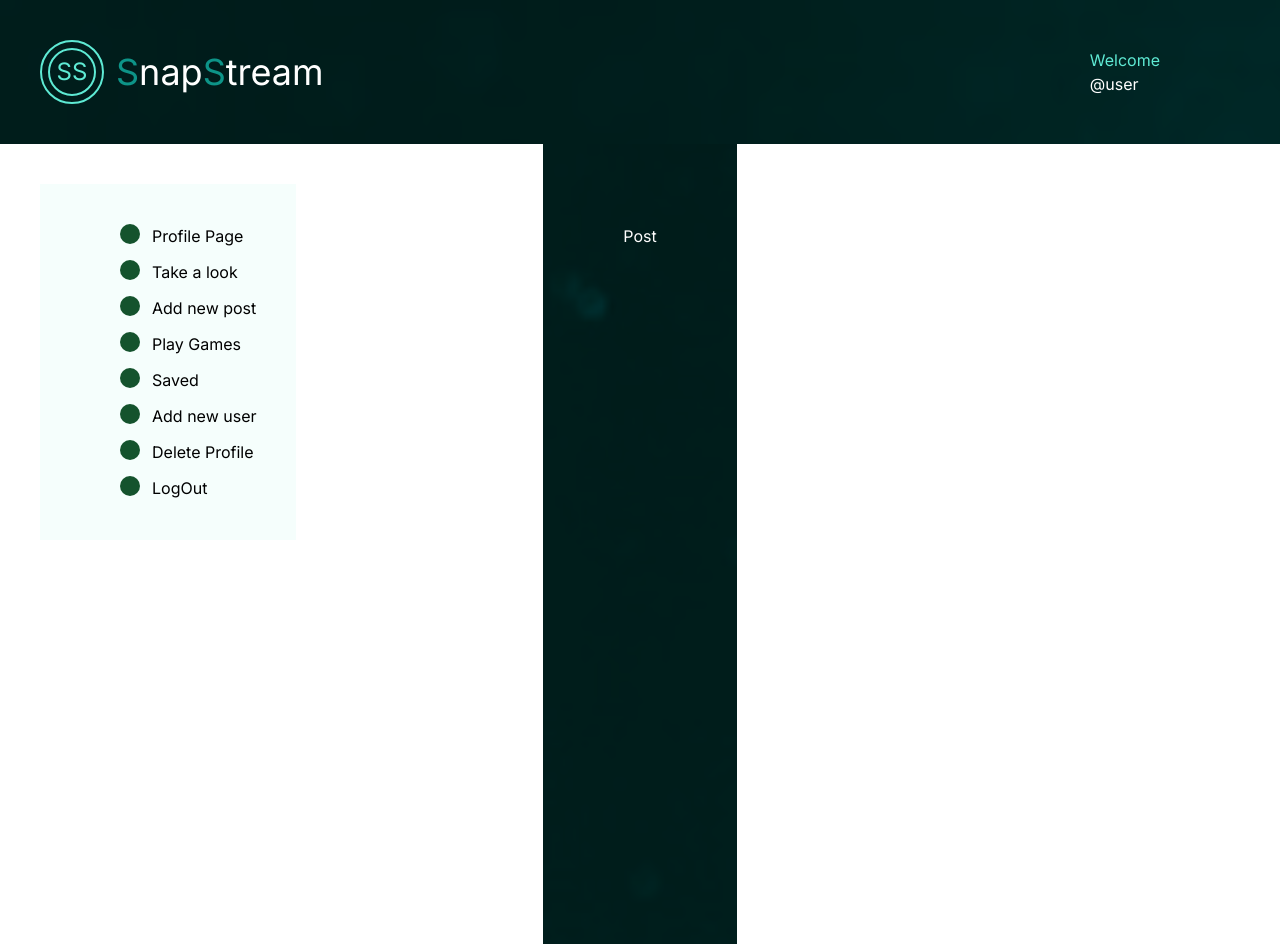
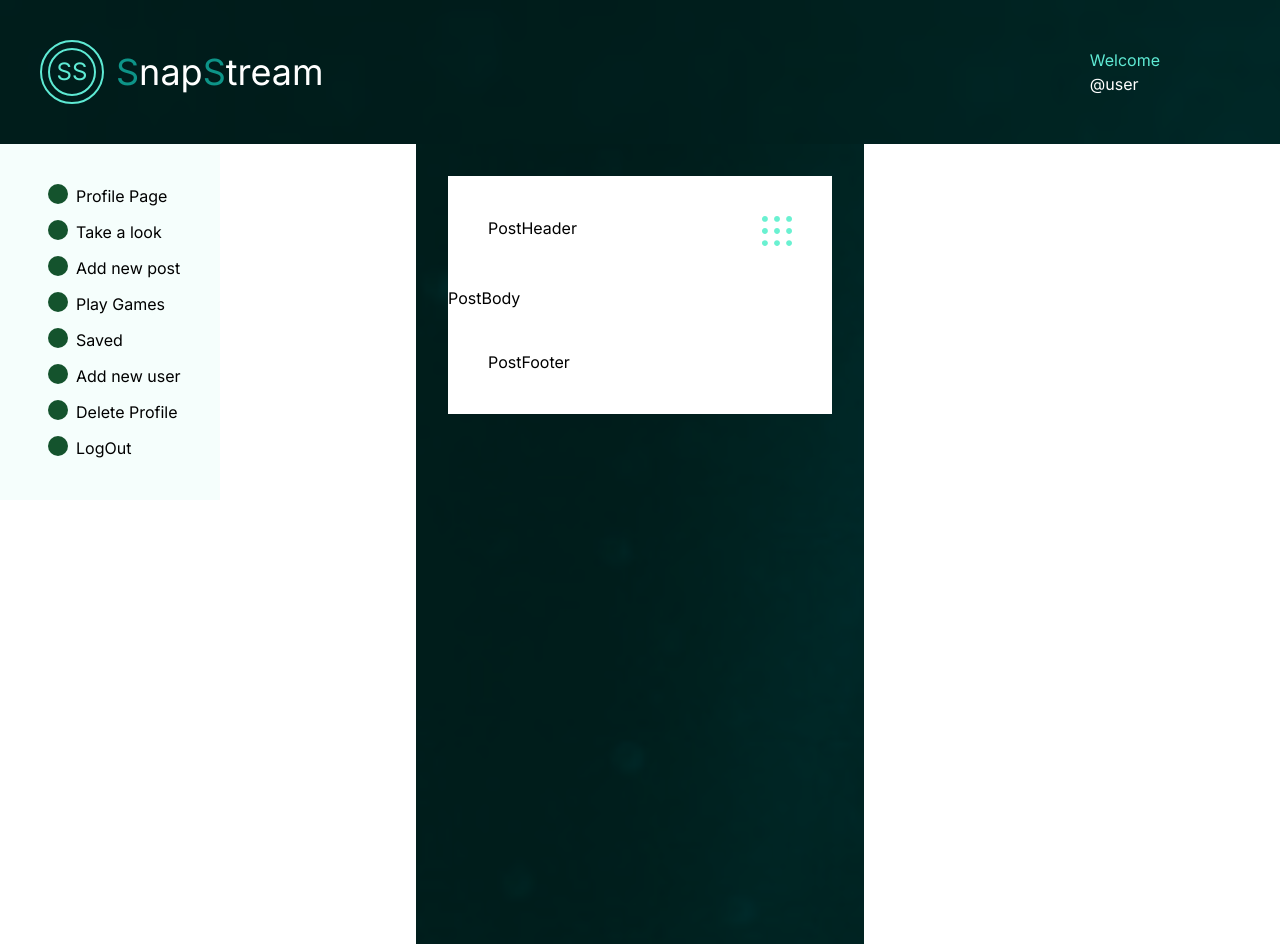
Before and after one commit to AnitaGulacsi/SnapSteam, a Next.js app: page /social-feed in a window 1280 px wide. Built offline with nearby package versions, Linux system fonts and the light colour scheme.

Commit message:
create PostCard component

```diff
--- a/app/social-feed/page.tsx
+++ b/app/social-feed/page.tsx
@@ -2,6 +2,7 @@
 import { useState } from "react";
 import { ActionsMenu } from "../ui/components/actions-menu/ActionsMenu";
 import { Navbar } from "../ui/components/navbar/Navbar";
+import { PostCard } from "../ui/components/post-card/PostCard";
 
 export default function Page() {
   const [openMenu, setOpenMenu] = useState(false);
@@ -16,7 +17,7 @@ export default function Page() {
         <p className="text-teal-300">Welcome</p>
         <p className="text-white">@user</p>
       </Navbar>
-      <div className="absolute m-10 hidden md:flex">
+      <div className="absolute hidden md:flex">
         <ActionsMenu />
       </div>
       {openMenu && (
@@ -25,7 +26,9 @@ export default function Page() {
         </div>
       )}
       <div className="flex justify-center h-screen">
-        <div className="bg-green text-white p-20">Post</div>
+        <div className="bg-green p-8">
+          <PostCard />
+        </div>
       </div>
     </main>
   );
--- /dev/null
+++ b/app/ui/atom/Menu.tsx
@@ -0,0 +1,17 @@
+import { FC } from "react";
+import Image from "next/image";
+import menu from "@/public/icon/menu.svg";
+
+interface MenuProp {
+  onClick?: () => void;
+  className?: string;
+}
+
+export const Menu: FC<MenuProp> = ({ onClick, className }) => (
+  <button
+    className={`flex item-center justify-center ${className}`}
+    onClick={onClick}
+  >
+    <Image src={menu} width={30} height={10} alt={"menu"} />
+  </button>
+);
--- a/app/ui/components/actions-menu/ActionItem.tsx
+++ b/app/ui/components/actions-menu/ActionItem.tsx
@@ -5,7 +5,7 @@ interface ActionItemProps {
 }
 
 export const ActionItem: FC<ActionItemProps> = ({ children }) => (
-  <div className="flex gap-3 ml-10 cursor-pointer hover:underline">
+  <div className="flex gap-2 md:ml-2 cursor-pointer hover:underline">
     <div className="w-5 h-5 bg-green-900 rounded-xl" />
     <p>{children}</p>
   </div>
--- a/app/ui/components/actions-menu/ActionsMenu.tsx
+++ b/app/ui/components/actions-menu/ActionsMenu.tsx
@@ -2,7 +2,7 @@ import { ActionItem } from "./ActionItem";
 
 export const ActionsMenu = () => {
   return (
-    <div className="bg-teal-100 bg-opacity-20 p-10">
+    <div className="bg-teal-100 bg-opacity-20 p-5 md:pt-10 md:pl-0 lg:p-10">
       <div className="flex flex-col gap-3">
         <ActionItem>Profile Page</ActionItem>
         <ActionItem>Take a look</ActionItem>
--- a/app/ui/components/navbar/Navbar.tsx
+++ b/app/ui/components/navbar/Navbar.tsx
@@ -1,8 +1,7 @@
 import { FC } from "react";
 import { Logo } from "../logo/Logo";
 import { AppName } from "../logo/AppName";
-import Image from "next/image";
-import menu from "@/public/icon/menu.svg";
+import { Menu } from "../../atom/Menu";
 
 interface NavbarProps {
   children?: React.ReactNode;
@@ -18,12 +17,7 @@ export const Navbar: FC<NavbarProps> = ({ children, onClick }) => (
           <AppName />
         </div>
       </div>
-      <button
-        className="md:hidden flex item-center justify-center"
-        onClick={onClick}
-      >
-        <Image src={menu} width={30} height={10} alt={"menu"} />
-      </button>
+      <Menu onClick={onClick} className="md:hidden" />
     </div>
     <div className="flex justify-center">
       <div className="flex flex-col justify-center mr-20">{children}</div>
--- /dev/null
+++ b/app/ui/components/post-card/PostCard.tsx
@@ -0,0 +1,13 @@
+import { PostBody } from "./post-body/PostBody";
+import { PostFooter } from "./post-footer/PostFooter";
+import { PostHeader } from "./post-header/PostHeader";
+
+export const PostCard = () => {
+  return (
+    <div className="w-96 bg-white">
+      <PostHeader />
+      <PostBody />
+      <PostFooter />
+    </div>
+  );
+};
--- /dev/null
+++ b/app/ui/components/post-card/post-body/PostBody.tsx
@@ -0,0 +1,3 @@
+export const PostBody = () => {
+  return <div>PostBody</div>;
+};
--- /dev/null
+++ b/app/ui/components/post-card/post-footer/PostFooter.tsx
@@ -0,0 +1,3 @@
+export const PostFooter = () => {
+  return <div className="p-10">PostFooter</div>;
+};
--- /dev/null
+++ b/app/ui/components/post-card/post-header/PostHeader.tsx
@@ -0,0 +1,12 @@
+import { Menu } from "@/app/ui/atom/Menu";
+
+export const PostHeader = () => {
+  return (
+    <div className="p-10">
+      <div className="flex flex-row justify-between">
+        PostHeader
+        <Menu />
+      </div>
+    </div>
+  );
+};
```
